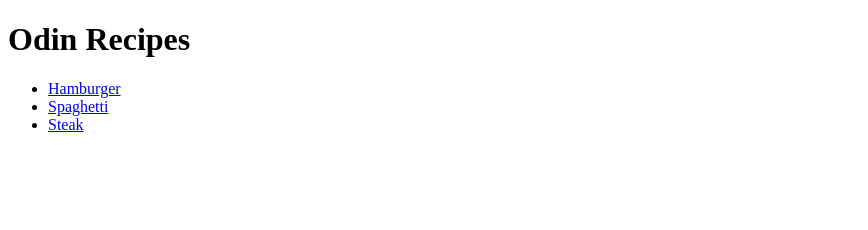
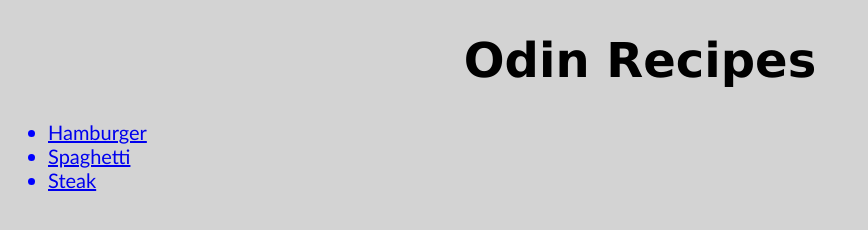
Before and after one commit to Amyat103/odin-recipes, a plain HTML site: page index.html in a window 1280 px wide. Shown: the whole page, without its empty margins (0-868 px from the left). Drawn offline with Linux system fonts and the light colour scheme.

Commit message:
finished recipies

```diff
--- /dev/null
+++ b/css/style.css
@@ -0,0 +1,19 @@
+* {
+    background-color: lightgrey;
+}
+
+#title {
+    font-size: 48px;
+    font-weight: 800;
+    font-family: Verdana, Geneva, Tahoma, sans-serif;
+    text-align: center;
+}
+
+.list {
+    font-size: 20px;
+    font-family: 'Gill Sans', 'Gill Sans MT', Calibri, 'Trebuchet MS', sans-serif;
+}
+
+.item {
+    color: blue;
+}
--- a/index.html
+++ b/index.html
@@ -4,13 +4,14 @@
     <meta charset="UTF-8">
     <meta name="viewport" content="width=device-width, initial-scale=1.0">
     <title>Odin Recipes</title>
+    <link href="css/style.css" rel="stylesheet">
 </head>
 <body>
-    <h1>Odin Recipes</h1>
-    <ul>
-        <li><a href="recipes/hamburger.html">Hamburger</a></li>
-        <li><a href="recipes/spaghetti.html">Spaghetti</a></li>
-        <li><a href="recipes/steak.html">Steak</a></li>
+    <h1 id="title">Odin Recipes</h1>
+    <ul class="list">
+        <li class="item"><a href="recipes/hamburger.html">Hamburger</a></li>
+        <li class="item"><a href="recipes/spaghetti.html">Spaghetti</a></li>
+        <li class="item"><a href="recipes/steak.html">Steak</a></li>
     </ul>
 </body>
 </html>
```
Also changed, not shown: recipes/hamburger.html (+3 -0 lines), recipes/spaghetti.html (+3 -0 lines), recipes/steak.html (+3 -0 lines).
